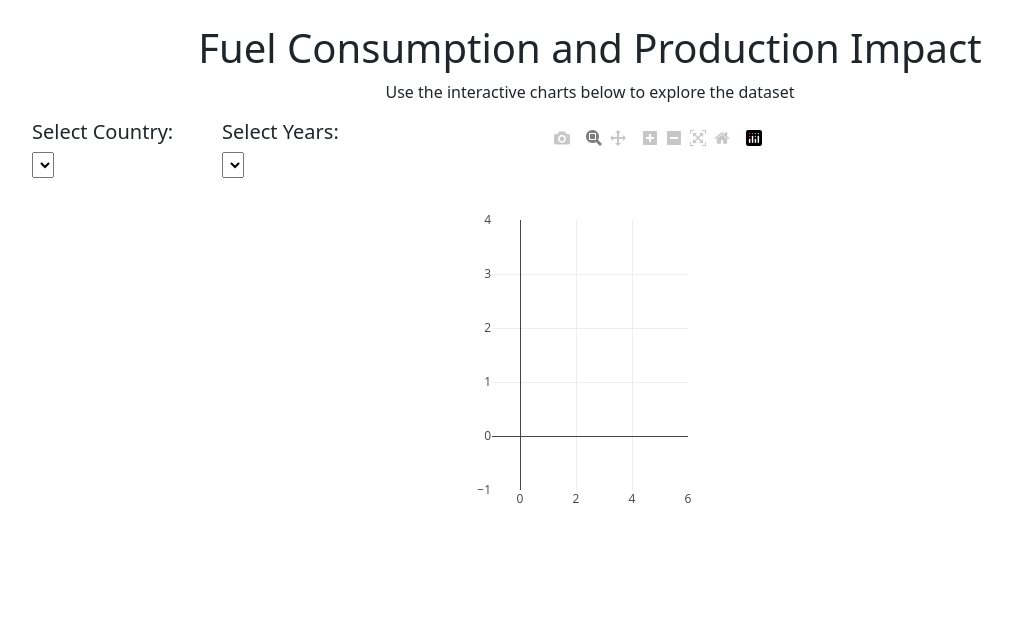
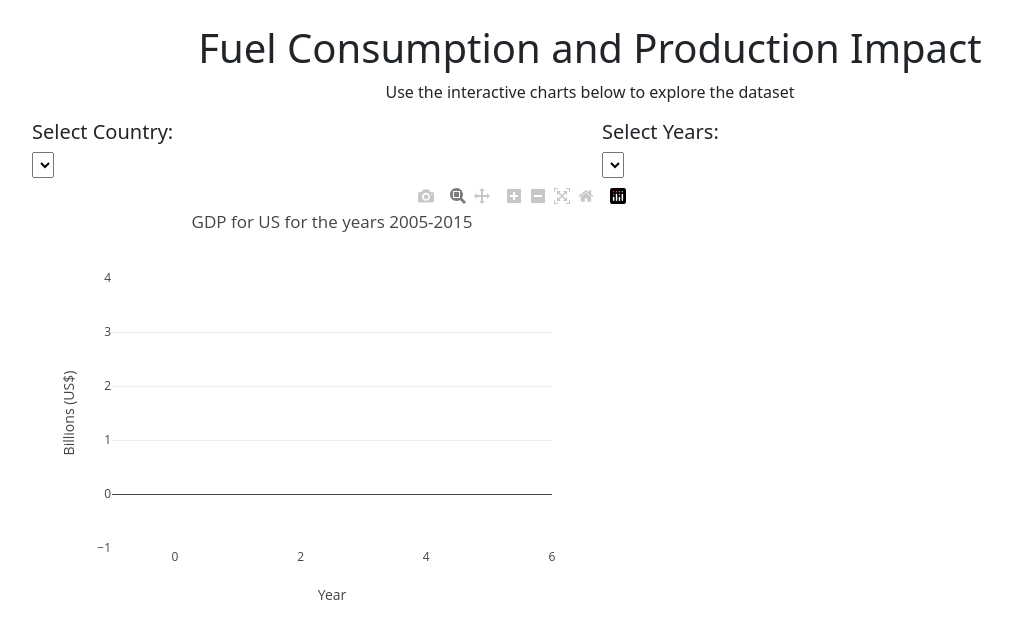
Before and after one commit to randallwvr90/fossil-fuels-and-greenhouse-gas, a Flask app: page / in a window 1280 px wide. Shown: the part 73-712 px from the top of the page, without its empty margins (50-1062 px from the left). Run offline with Flask 2, Linux system fonts and the light colour scheme; data that the repository does not hold is empty; some libraries are stand-ins or nearby versions.

Commit message:
Cleaned up the GDP line chart

```diff
--- a/app.py
+++ b/app.py
@@ -12,8 +12,6 @@ app = Flask(__name__)
 # -------------------------------------------------------------------- #
 #                           Route - Home
 # -------------------------------------------------------------------- #
-
-
 @app.route('/')
 def index():
     #Connect to the database to get the list of countries
@@ -34,6 +32,9 @@ def index():
         content_2_title=content_2_title, content_2_location=content_2_location
     )
 
+# -------------------------------------------------------------------- #
+#                      Route - to get the list of countries
+# -------------------------------------------------------------------- #
 @app.route("/api/v1.0/countries")
 def get_countries():
     """Return the justice league data as json"""
@@ -46,12 +47,15 @@ def get_countries():
     close_connection(conn)
     return jsonify(results)
 
+# -------------------------------------------------------------------- #
+#                      Route - to get the list of year ranges
+# -------------------------------------------------------------------- #
 @app.route("/api/v1.0/groupings")
 def get_year_groupings():
     """Return the justice league data as json"""
     conn = open_connection()
     cursor  = conn.cursor()
-    cursor.execute("""select distinct year_range from fuel_consumption""")
+    cursor.execute("""select distinct year_range from fuel_consumption order by year_range asc""")
     results = cursor.fetchall()
     cursor.close()
 
@@ -68,11 +72,6 @@ def get_gdp(country, year_range):
     fromYear = int(years[0])
     toYear = int(years[1])
 
-    print("***********************")
-    print(years)
-    print(country)
-
-
     cursor  = conn.cursor()
     cursor.execute("""select year, gdp from gdp where country = (%s) and year between (%s) and (%s) """, (country, fromYear, toYear, ))
     results = cursor.fetchall()
@@ -83,6 +82,8 @@ def get_gdp(country, year_range):
     years = []
     gdpValue = []
     returnValue = []
+
+    #Loop through the result to seperate the year and the gdp value
     for result in results:
         years.append(result[0])
         gdpValue.append(result[1])
--- a/static/app.js
+++ b/static/app.js
@@ -28,32 +28,67 @@ function init(){
     // let selYear = document.getElementById("selYear");
     // let yearRageVal  = selYear.options[selYear.selectedIndex].value;
 
-    let countryVal = "Algeria";
+
+    // Set default values on inital load
+    let countryVal = "US";
     let yearRangeVal = "2005-2015"
 
-    // Build the url for the api
+    // Create the GDP line chart
+    create_gdp_line_chart(countryVal, yearRangeVal)
+
+}
+
+function create_gdp_line_chart(countryVal, yearRangeVal){
 
     url = `http://127.0.0.1:5000/api/v1.0/gdp/${countryVal}/${yearRangeVal}`
 
     //Make an api call to get the GDP for the selected country
+
     d3.json(url).then((gdp) => {
+    var trace1 = {
+        x: gdp[0],
+        y: gdp[1],
+        type: 'lines',
+        ine: {
+            color: 'rgb(55, 128, 191)',
+            width: 2
+        }
+    };
 
-    plot_gdp_line_chart(gdp)
+    var data = [trace1];
 
-    });
+    var layout = {
+        title: `GDP for ${countryVal} for the years ${yearRangeVal}`,
+        width: 600,
+        xaxis: {
+            title: 'Year',
+            showgrid: false,
+            zeroline: false
+        },
+        yaxis: {
+            title: 'Billions (US$)',
+            showline: false
+        }
+    };
+
+    Plotly.newPlot('gdp-line', data, layout);
+});
 
 }
 
-function plot_gdp_line_chart(gdp){
 
-    var trace1 = {
-        x: gdp[0],
-        y: gdp[1],
-        type: 'scatter'
-      };
+function countryOptionChanged(countrySelected){
+    // Get the year range
+    let selYear = document.getElementById("selYear");
+    let yearRangeVal  = selYear.options[selYear.selectedIndex].value;
+}
 
-      var data = [trace1];
+function get_gdp_data(countryVal, yearRangeVal){
 
-      Plotly.newPlot('gdp-line', data);
-
+    url = `http://127.0.0.1:5000/api/v1.0/gdp/${countryVal}/${yearRangeVal}`
+    var data = "";
+    //Make an api call to get the GDP for the selected country
+    d3.json(url).then((gdp) => {
+        console.log(gdp);
+    });
 }
--- a/templates/index.html
+++ b/templates/index.html
@@ -54,25 +54,34 @@
         </div>
       </div>
       <div class="row">
-        <div class="col-md-2">
+        <div class="col-md-6">
           <div class="well">
             <h5>Select Country:</h5>
-            <select id="selCountry" onchange="optionChanged(this.value)"></select>
+            <select id="selCountry" onchange="countryOptionChanged(this.value)"></select>
           </div>
 
         </div>
-        <div class="col-md-2">
+        <div class="col-md-6">
             <div class="well">
               <h5>Select Years:</h5>
-              <select id="selYear" onchange="optionChanged(this.value)"></select>
+              <select id="selYear" onchange="YearsOptionChanged(this.value)"></select>
             </div>
-
-          </div>
-        <div class="col-md-4">
-          <div id="gdp-line"></div>
         </div>
-        <div class="col-md-4">
-          <div id="bar"></div>
+      </div>
+      <div class="row">
+        <div class="col-md-6">
+            <div id="fuel-prod-bar"></div>
+        </div>
+        <div class="col-md-6">
+            <div id="fuel-cons-bar"></div>
+        </div>
+      </div>
+      <div class="row">
+        <div class="col-md-6">
+            <div id="gdp-line"></div>
+        </div>
+        <div class="col-md-6">
+            <div id="co2-line"></div>
         </div>
       </div>
       <div class="row">
```
